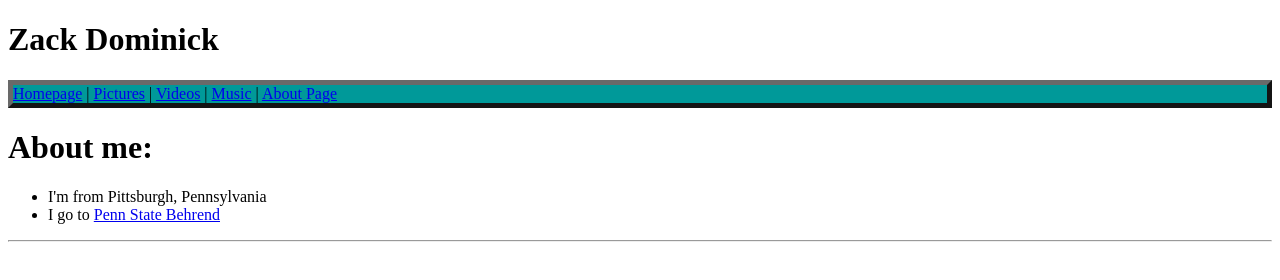
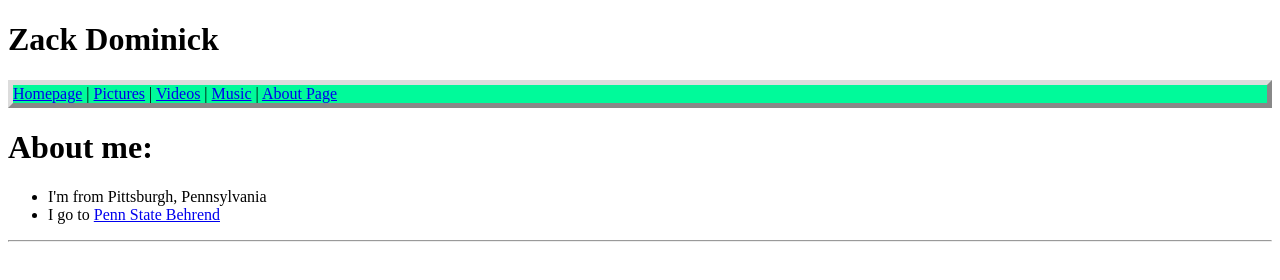
Before and after one commit to ztd5049/Zack-Dominick, a plain HTML site: page docs/about.html in a window 1280 px wide. Drawn offline with Linux system fonts and the light colour scheme.

Commit message:
Changing nav colors

```diff
--- a/docs/about.html
+++ b/docs/about.html
@@ -3,8 +3,8 @@
     <head>
         <style>
             .firstDiv{
-             border: 5px outset #696969;
-             background-color: #009999;
+             border: 5px outset #DCDCDC;
+             background-color: #00FA9A;
              text-align; center;
 
              a:link {
```
Also changed, not shown: docs/index.html (+2 -2 lines), docs/music.html (+2 -2 lines), docs/pictures.html (+2 -2 lines), docs/videos.html (+2 -2 lines).
